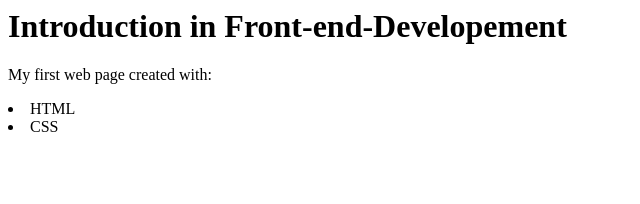
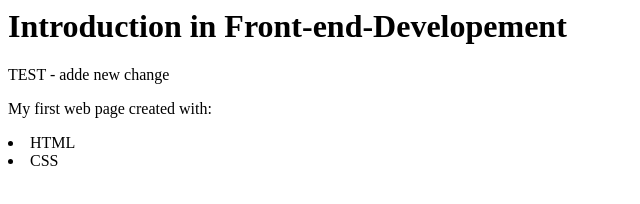
Before and after one commit to MMariusConstantin/test-front-end-development, a plain HTML site: page index.html in a window 1280 px wide. Shown: the whole page, without its empty margins (0-640 px from the left). Drawn offline with Linux system fonts and the light colour scheme.

Commit message:
New paragraph added for test

```diff
--- a/index.html
+++ b/index.html
@@ -1,4 +1,5 @@
 <h1>Introduction in Front-end-Developement</h1>
+<p>TEST - adde new change</p>
 <p>My first web page created with:</p>
 <ui>
 <li>HTML</li>
```
